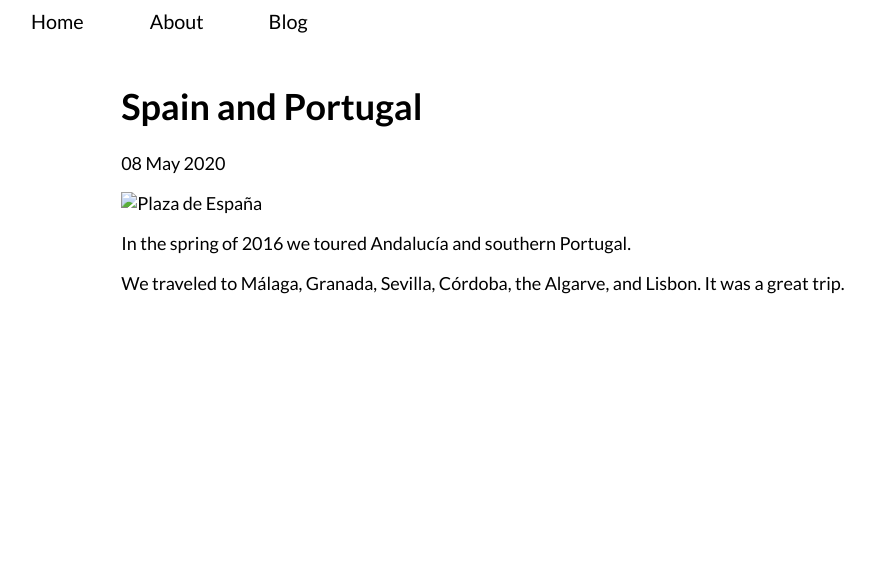
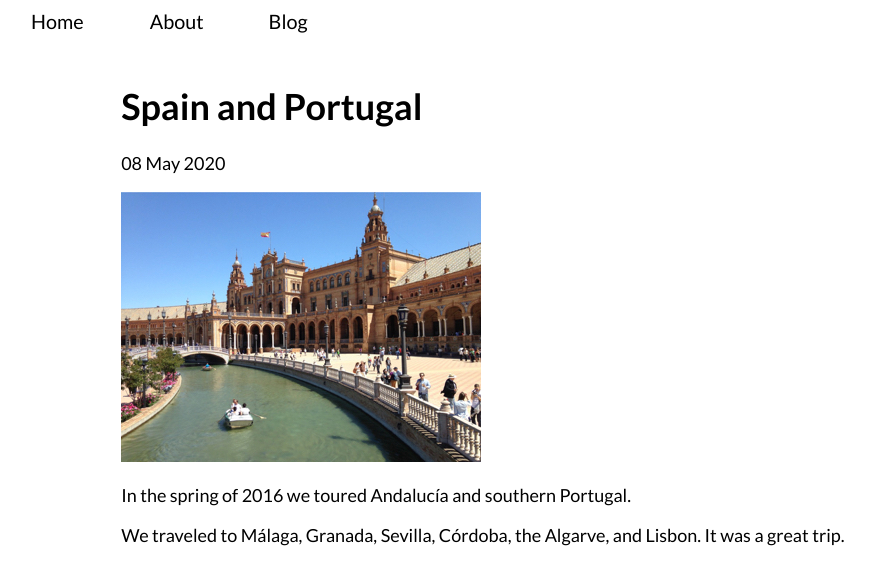
Before and after one commit to placeholdergit/cloneexpjekyllcms, a Jekyll site: the page built from _posts/2020-05-08-spain-and-portugal.md, in a window 1280 px wide. Shown: the top 585 px of the page, without its empty margins (5-880 px from the left). Built offline with Jekyll 4.4.1, drawn with Linux system fonts in a browser that asks for light colours; a script that is not in the unit is left out.

Commit message:
Update Blog “2020-05-08-spain-and-portugal”

```diff
--- a/_posts/2020-05-08-spain-and-portugal.md
+++ b/_posts/2020-05-08-spain-and-portugal.md
@@ -3,7 +3,7 @@ layout: post
 title: Spain and Portugal
 date: 2020-05-08T23:52:56.496Z
 ---
-![Plaza de España](assets/uploads/plaza_de_espana_small.jpg)
+![Plaza de España](/assets/uploads/plaza_de_espana_small.jpg)
 
 In the spring of 2016 we toured Andalucía and southern Portugal.
 
```
